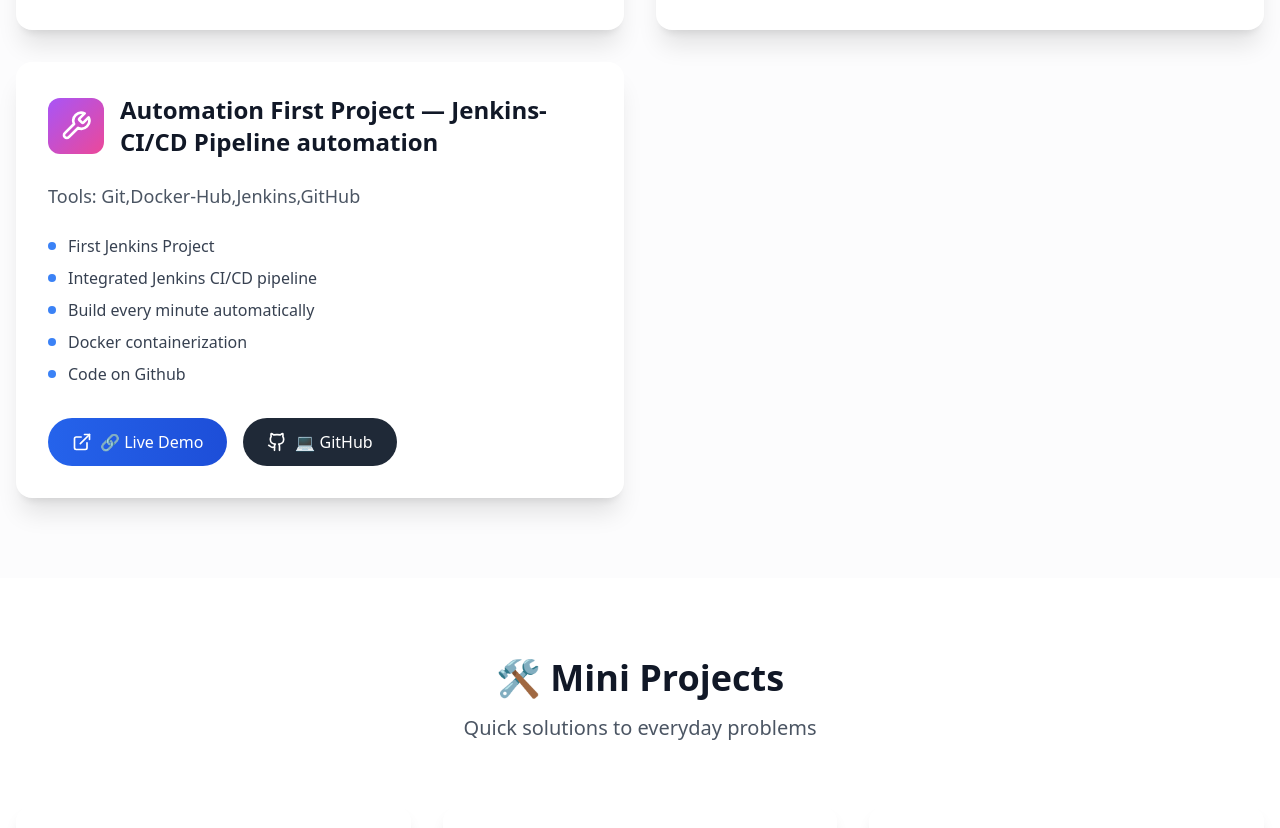
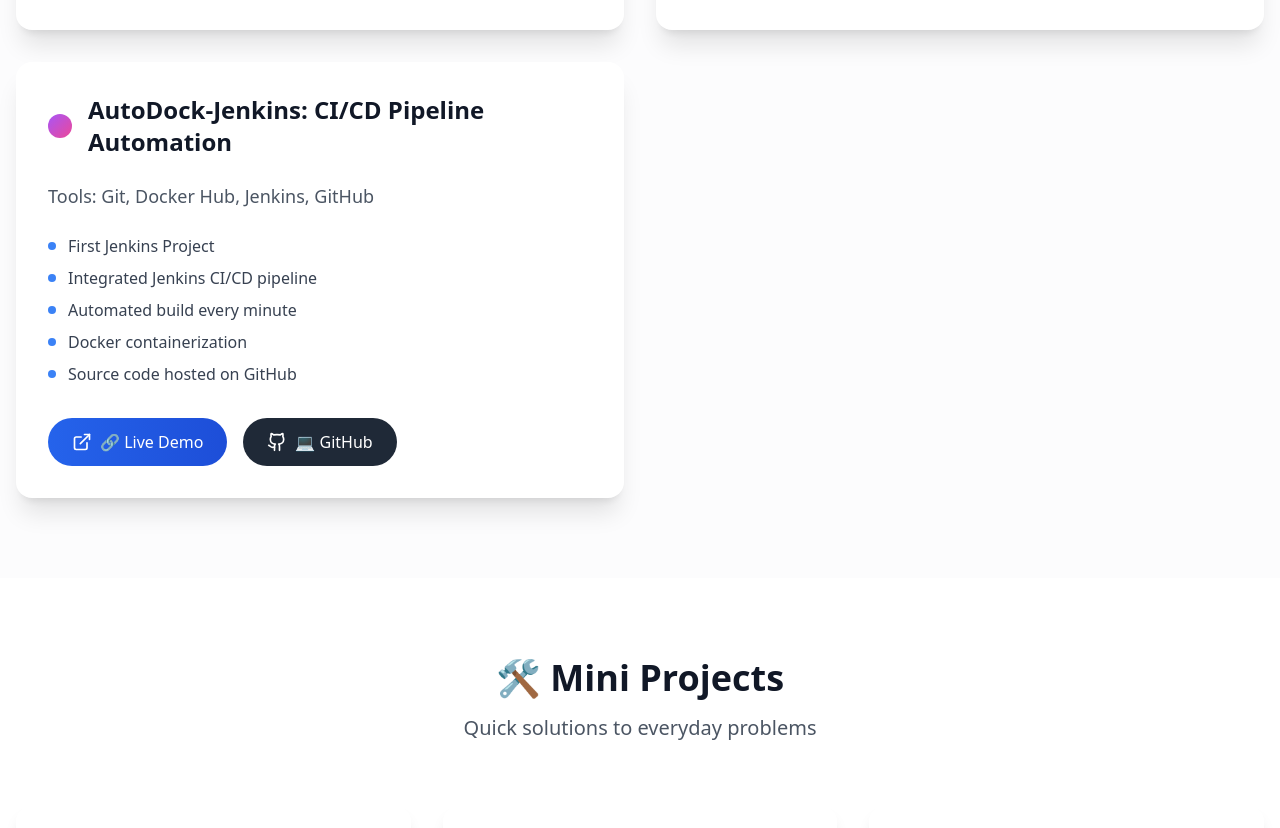
Before and after one commit to jadaunaryansingh/Portfolio, a React (Vite) app: page / in a window 1280 px wide. Shown: the part 2126-2954 px from the top of the page. Built offline with nearby package versions, Linux system fonts and the light colour scheme.

Commit message:
Update Projects.tsx

```diff
--- a/src/components/Projects.tsx
+++ b/src/components/Projects.tsx
@@ -33,20 +33,21 @@ const Projects = () => {
     },
 
     {
-      icon: Wrench,
-      title: 'Automation First Project  — Jenkins-CI/CD Pipeline automation',
-      description: 'Tools: Git,Docker-Hub,Jenkins,GitHub',
+  icon: 'Rocket',
+  title: 'AutoDock-Jenkins: CI/CD Pipeline Automation',
+  description: 'Tools: Git, Docker Hub, Jenkins, GitHub',
   features: [
     'First Jenkins Project',
     'Integrated Jenkins CI/CD pipeline',
-        'Build every minute automatically',
+    'Automated build every minute',
     'Docker containerization',
-        'Code on Github'
+    'Source code hosted on GitHub'
   ],
   liveDemo: 'https://github.com/jadaunaryansingh?tab=repositories',
   github: 'https://github.com/jadaunaryansingh?tab=repositories',
   gradient: 'from-purple-500 to-pink-500'
 }
+
   ];
 
   return (
```
Lines whose indentation alone changed are shown as unchanged.
